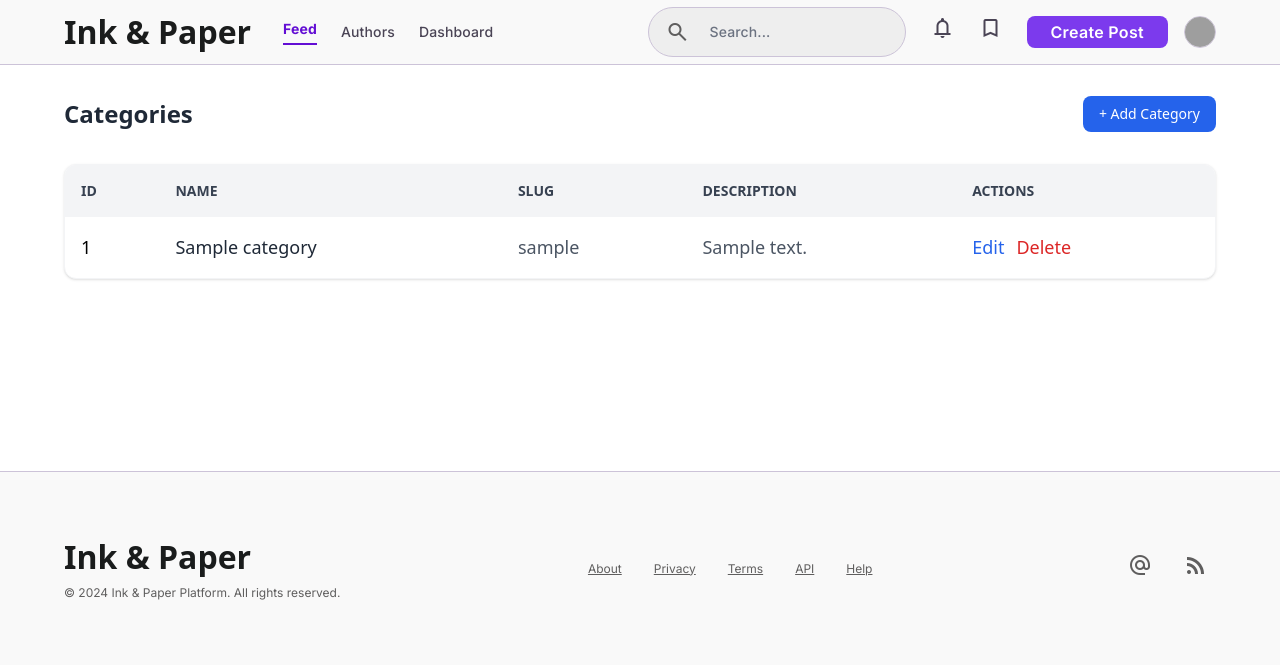
After one commit to Razanbalata/Elancer-Laravel-test-project, a Laravel app: page /dashboard/categories in a window 1280 px wide. The commit adds this page. Shown: the top 665 px of the page. Run offline with Laravel 12, Linux system fonts and the light colour scheme; tables that the repository leaves empty hold one stand-in row (values such as "Sample post"); some libraries are stand-ins or nearby versions; grey boxes are pictures that could not be loaded.

Commit message:
Implement category management with CRUD operations and integrate into post creation

```diff
--- /dev/null
+++ b/app/Http/Controllers/Dashboard/CategoryController.php
@@ -0,0 +1,77 @@
+<?php
+
+namespace App\Http\Controllers\Dashboard;
+
+use App\Http\Controllers\Controller;
+use Illuminate\Http\Request;
+use App\Models\Category;
+
+class CategoryController extends Controller
+{
+    /**
+     * Display a listing of the resource.
+     */
+    public function index()
+    {
+        //
+        $categories = Category::all();
+        return view('dashboard.categories.index', [
+            'categories' => $categories,
+        ]);
+    }
+
+    /**
+     * Show the form for creating a new resource.
+     */
+    public function create()
+    {
+        //
+        return view('dashboard.categories.create');
+    }
+
+    /**
+     * Store a newly created resource in storage.
+     */
+    public function store(Request $request)
+    {
+        //
+        Category::create($request->all());
+        return redirect()->route("dashboard.categories.index");
+    }
+
+    /**
+     * Display the specified resource.
+     */
+    public function show(string $id)
+    {
+        //
+    }
+
+    /**
+     * Show the form for editing the specified resource.
+     */
+    public function edit(string $id)
+    {
+        //
+        $category = Category::findOrFail($id);
+        return view('dashboard.categories.edit', [
+            'category' => $category
+        ]);
+    }
+
+    /**
+     * Update the specified resource in storage.
+     */
+    public function update(Request $request, string $id)
+    {
+        //
+    }
+
+    /**
+     * Remove the specified resource from storage.
+     */
+    public function destroy(string $id)
+    {
+        //
+    }
+}
--- a/app/Http/Controllers/Dashboard/PostController.php
+++ b/app/Http/Controllers/Dashboard/PostController.php
@@ -3,6 +3,7 @@
 namespace App\Http\Controllers\Dashboard;
 
 use App\Http\Controllers\Controller;
+use App\Models\Category;
 use App\Models\Post;
 use Illuminate\Http\Request;
 use Illuminate\Support\Str;
@@ -38,8 +39,10 @@ class PostController extends Controller
      */
     public function create()
     {
+        $categories = Category::all();
         return view('dashboard.posts.create', [
             'post' => new Post(),
+            'categories' => $categories,
         ]);
     }
 
--- /dev/null
+++ b/app/Models/Category.php
@@ -0,0 +1,30 @@
+<?php
+
+namespace App\Models;
+
+use Illuminate\Database\Eloquent\Model;
+
+class Category extends Model
+{
+    protected $fillable = [
+        'name',
+        'slug',
+        'description',
+        'parent_id',
+    ];
+
+    public function posts()
+    {
+        return $this->hasMany(Post::class);
+    }
+
+    public function parent()
+    {
+        return $this->belongsTo(Category::class, 'parent_id');
+    }
+
+    public function children()
+    {
+        return $this->hasMany(Category::class, 'parent_id');
+    }
+}
--- /dev/null
+++ b/resources/views/dashboard/categories/edit.blade.php
@@ -0,0 +1,5 @@
+@include('dashboard.categories.create', [
+    'category' => $category,
+    'action' => route('dashboard.categories.update', $category->id),
+    ($method = 'PUT'),
+])
--- /dev/null
+++ b/resources/views/dashboard/categories/index.blade.php
@@ -0,0 +1,59 @@
+<x-layout title="Categories" mainClass="pb-section-gap px-gutter">
+    <div class="pt-24 pb-32 flex flex-col max-w-container-max mx-auto px-gutter gap-8">
+
+        <div class="flex items-center justify-between">
+            <h1 class="text-2xl font-bold text-gray-800">Categories</h1>
+
+            <a href="{{ route('dashboard.categories.create') }}"
+                class="bg-blue-600 hover:bg-blue-700 text-white px-4 py-2 rounded-lg text-sm transition">
+                + Add Category
+            </a>
+        </div>
+
+        <div class="overflow-x-auto bg-white rounded-xl shadow border border-gray-100">
+            <table class="w-full text-left">
+                <thead class="bg-gray-100 text-gray-700 text-sm uppercase">
+                    <tr>
+                        <th class="p-4">ID</th>
+                        <th class="p-4">Name</th>
+                        <th class="p-4">Slug</th>
+                        <th class="p-4">Description</th>
+                        <th class="p-4">Actions</th>
+                    </tr>
+                </thead>
+
+                <tbody class="divide-y divide-gray-100">
+                    @foreach ($categories as $category)
+                        <tr class="hover:bg-gray-50 transition">
+                            <td class="p-4">{{ $category->id }}</td>
+                            <td class="p-4 font-medium text-gray-800">{{ $category->name }}</td>
+                            <td class="p-4 text-gray-600">{{ $category->slug }}</td>
+                            <td class="p-4 text-gray-600">
+                                {{ $category->description }}
+                            </td>
+
+                            <td class="p-4 flex gap-3">
+                                <a href="{{ route('dashboard.categories.edit', $category->id) }}"
+                                    class="text-blue-600 hover:underline">
+                                    Edit
+                                </a>
+
+                                <form action="{{ route('dashboard.categories.destroy', $category->id) }}"
+                                    method="POST">
+                                    @csrf
+                                    @method('DELETE')
+
+                                    <button onclick="return confirm('Are you sure?')"
+                                        class="text-red-600 hover:underline">
+                                        Delete
+                                    </button>
+                                </form>
+                            </td>
+                        </tr>
+                    @endforeach
+                </tbody>
+            </table>
+        </div>
+
+    </div>
+</x-layout>
--- a/routes/web.php
+++ b/routes/web.php
@@ -2,6 +2,7 @@
 
 use App\Http\Controllers\Dashboard\PostController as DashboardPostController;
 use App\Http\Controllers\HomeController;
+use App\Http\Controllers\Dashboard\CategoryController as DashboardCategoryController;
 use App\Http\Controllers\PostController;
 use Illuminate\Support\Facades\App;
 use Illuminate\Support\Facades\Route;
@@ -48,3 +49,10 @@ Route::group([
 ], function () {
     Route::resource('posts', DashboardPostController::class);
 });
+
+Route::group([
+    'as'=>'dashboard.',
+    'prefix'=>'dashboard/'
+], function () {
+    Route::resource('categories', DashboardCategoryController::class);
+});
```
Also changed, not shown: app/Models/Cateogry.php (deleted, +0 -10 lines), resources/views/dashboard/categories/create.blade.php (added, +62 -0 lines), resources/views/dashboard/posts/create.blade.php (+10 -18 lines), database/migrations/2026_05_17_200211_create_categories_table.php.
